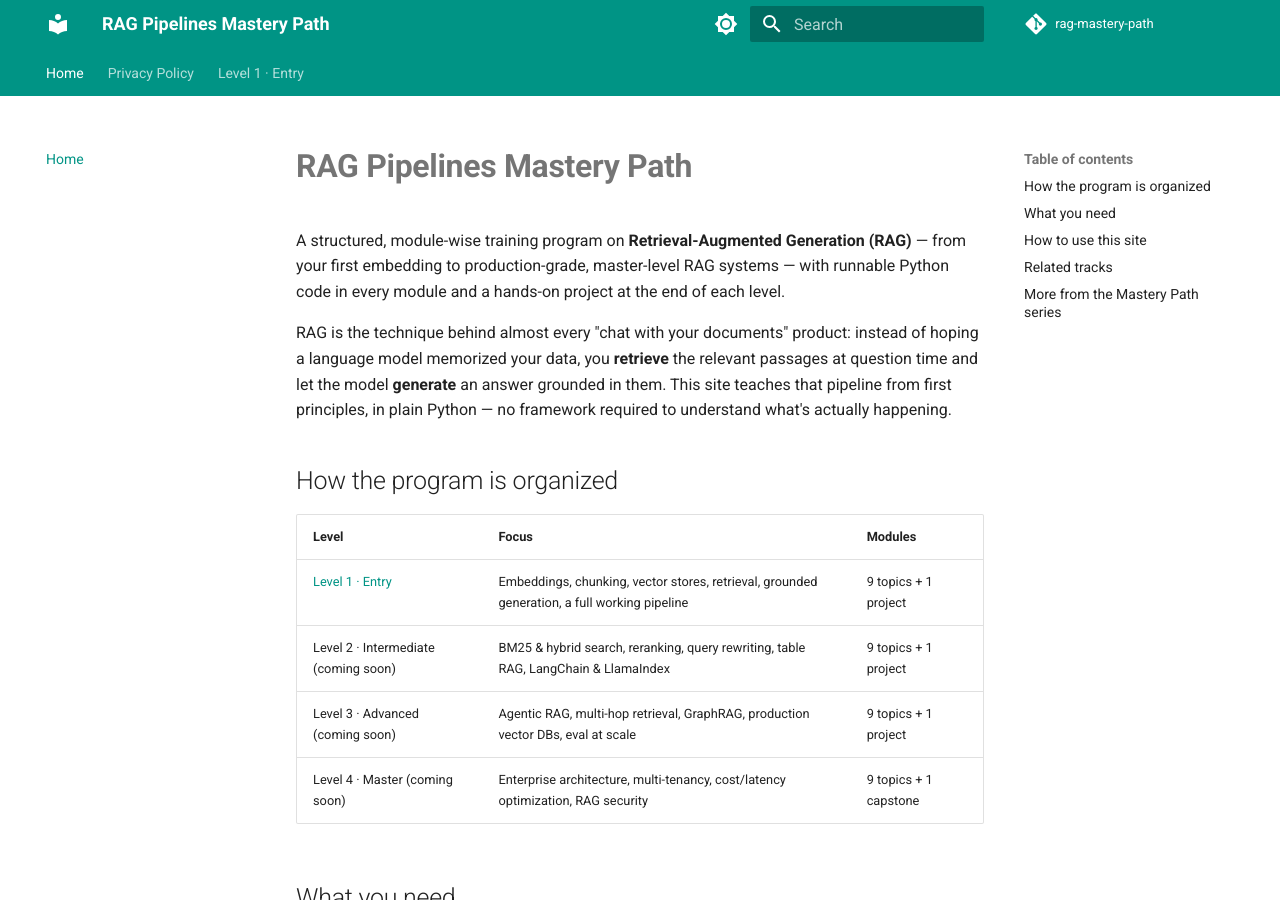
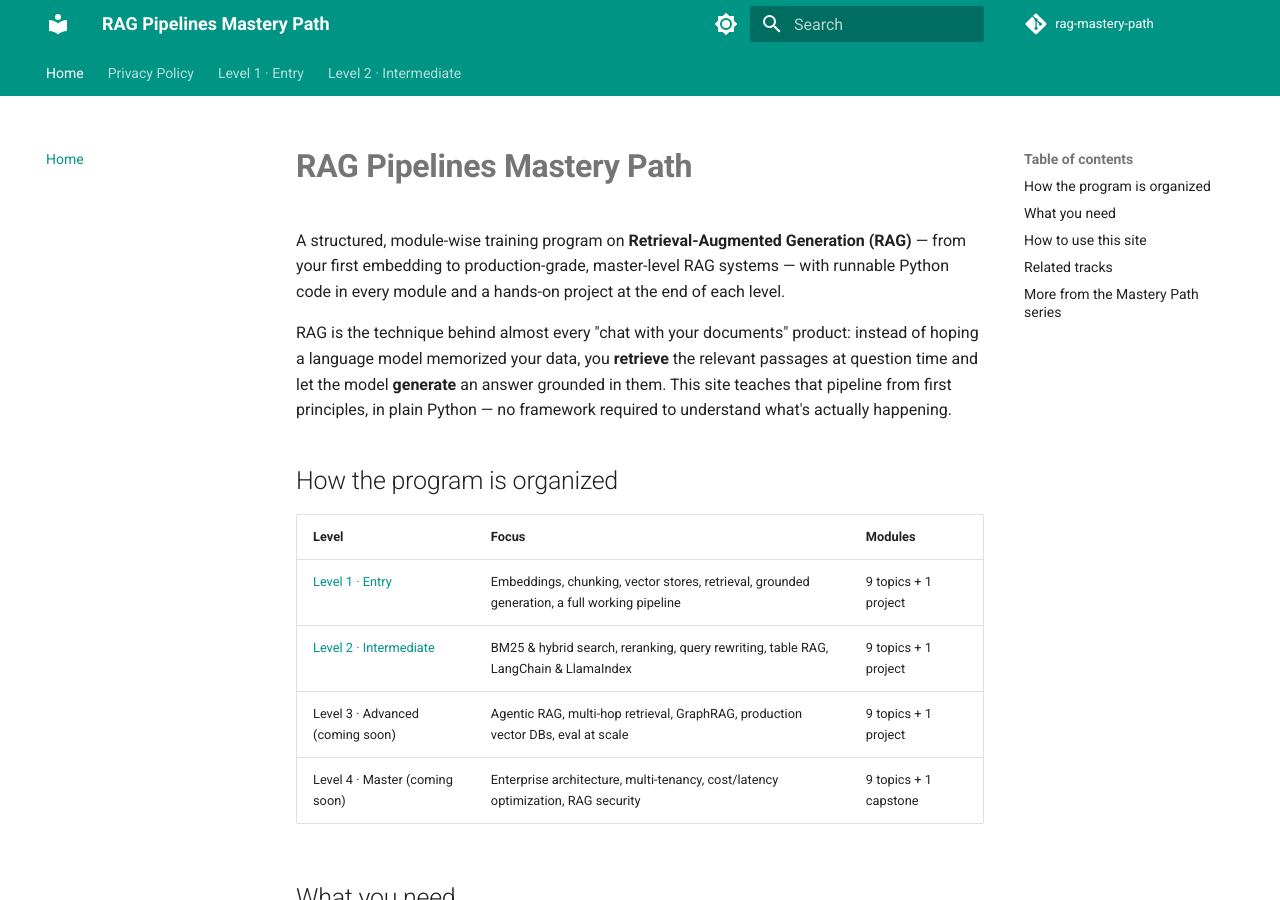
Before and after one commit to SIGILIPELLI/rag-mastery-path, an MkDocs documentation site: the page built from docs/index.md, in a window 1280 px wide and 900 px high. Built offline with MkDocs 1.6.1 and Material for MkDocs 9.7.7, drawn with Linux system fonts in a browser that asks for light colours; comment, search, counter and statistics services are not loaded; part of the change alters nothing that is shown.

Commit message:
Restore finished level(s) to nav/sitemap/homepage
Real content is now written for this level; lifting the interim
AdSense thin-content exclusion put in place while it was still stubs.

Co-Authored-By: Claude Opus 5 <noreply@anthropic.com>

```diff
--- a/docs/index.md
+++ b/docs/index.md
@@ -21,7 +21,7 @@ plain Python — no framework required to understand what's actually happening.
 | Level | Focus | Modules |
 |-------|-------|---------|
 | [Level 1 · Entry](level-1/index.md) | Embeddings, chunking, vector stores, retrieval, grounded generation, a full working pipeline | 9 topics + 1 project |
-| Level 2 · Intermediate (coming soon) | BM25 & hybrid search, reranking, query rewriting, table RAG, LangChain & LlamaIndex | 9 topics + 1 project |
+| [Level 2 · Intermediate](level-2/index.md) | BM25 & hybrid search, reranking, query rewriting, table RAG, LangChain & LlamaIndex | 9 topics + 1 project |
 | Level 3 · Advanced (coming soon) | Agentic RAG, multi-hop retrieval, GraphRAG, production vector DBs, eval at scale | 9 topics + 1 project |
 | Level 4 · Master (coming soon) | Enterprise architecture, multi-tenancy, cost/latency optimization, RAG security | 9 topics + 1 capstone |
 
--- a/mkdocs.yml
+++ b/mkdocs.yml
@@ -62,8 +62,19 @@ nav:
       - "08 · Evaluating RAG": level-1/08-evaluating-rag.md
       - "09 · Common Failure Modes": level-1/09-failure-modes.md
       - "10 · Project — Docs Q&A Bot": level-1/10-capstone-docs-qa-bot.md
+  - "Level 2 · Intermediate":
+      - Overview: level-2/index.md
+      - "01 · Keyword Search & BM25": level-2/01-bm25-keyword-search.md
+      - "02 · Hybrid Search (Dense + Sparse)": level-2/02-hybrid-search.md
+      - "03 · Reranking with Cross-Encoders": level-2/03-reranking.md
+      - "04 · Query Rewriting & Expansion": level-2/04-query-rewriting.md
+      - "05 · Metadata Design & Filtered Retrieval": level-2/05-metadata-filtering.md
+      - "06 · Structured & Table RAG": level-2/06-structured-table-rag.md
+      - "07 · Multi-Format Ingestion (PDF/HTML/Docs)": level-2/07-multi-format-ingestion.md
+      - "08 · RAG with LangChain": level-2/08-rag-langchain.md
+      - "09 · RAG with LlamaIndex": level-2/09-rag-llamaindex.md
+      - "10 · Project — Hybrid Search Documentation Assistant": level-2/10-project-hybrid-assistant.md
 # --- auto-pruned stub levels (see AdSense low-value-content fix) ---
 exclude_docs: |
-  level-2/*.md
   level-3/*.md
   level-4/*.md
```
